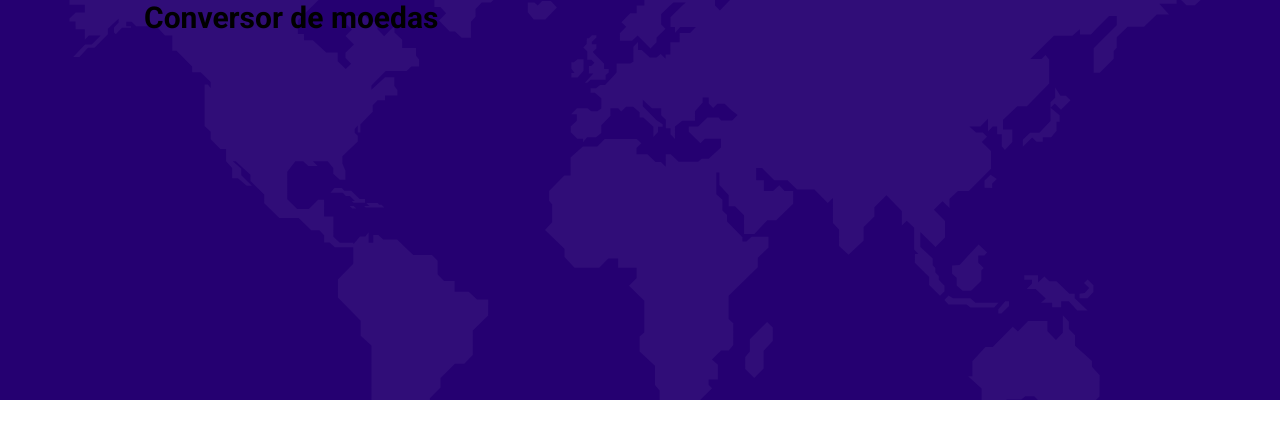
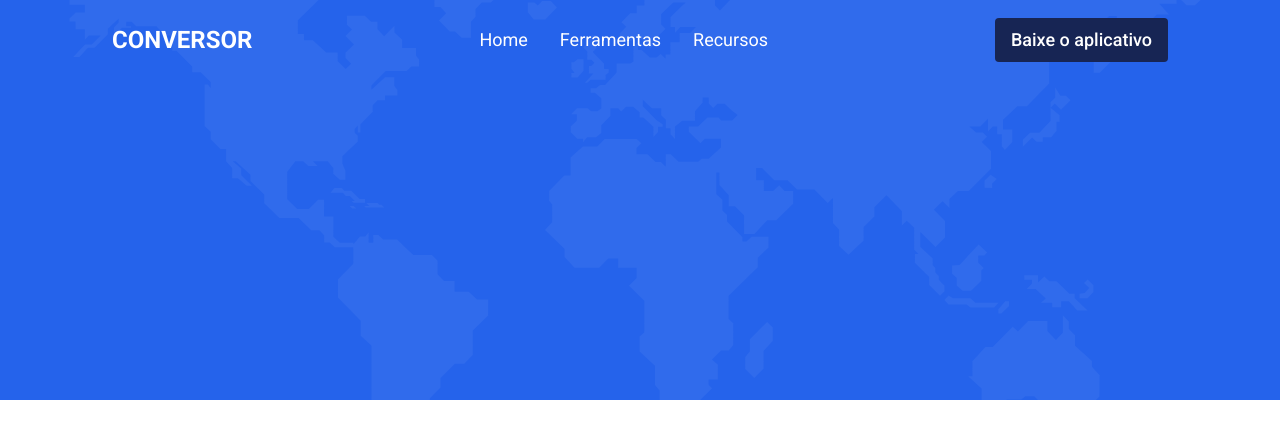
Before and after one commit to luccarauedys/conversor-de-moedas, a Next.js app: page / in a window 1280 px wide. Shown: the top 438 px of the page. Built offline with nearby package versions, Linux system fonts and the light colour scheme.

Commit message:
feat: add header com menu responsivo

```diff
--- a/package.json
+++ b/package.json
@@ -9,6 +9,7 @@
     "lint": "next lint"
   },
   "dependencies": {
+    "@phosphor-icons/react": "^2.0.9",
     "@types/node": "18.16.3",
     "@types/react": "18.2.0",
     "@types/react-dom": "18.2.1",
@@ -16,7 +17,6 @@
     "eslint": "8.39.0",
     "eslint-config-next": "13.3.4",
     "next": "13.3.4",
-    "phosphor-icons": "^1.4.2",
     "postcss": "8.4.23",
     "react": "18.2.0",
     "react-dom": "18.2.0",
--- /dev/null
+++ b/src/components/Header/MenuDesktop.tsx
@@ -0,0 +1,27 @@
+import Link from "next/link";
+
+export default function MenuDesktop() {
+  return (
+    <div className="flex justify-between items-center text-white h-[80px] px-8">
+      <div className="container mx-auto flex justify-between items-center">
+        <Link href="/" className="uppercase font-semibold text-2xl">
+          Conversor
+        </Link>
+
+        <nav className="flex items-center gap-8 text-lg">
+          <Link href="" className="hover:scale-105 duration-300">
+            Home
+          </Link>
+          <Link href="" className="hover:scale-105 duration-300">
+            Ferramentas
+          </Link>
+          <Link href="" className="hover:scale-105 duration-300">
+            Recursos
+          </Link>
+        </nav>
+
+        <button className="primary-button text-lg">Baixe o aplicativo</button>
+      </div>
+    </div>
+  );
+}
--- /dev/null
+++ b/src/components/Header/MenuMobile.tsx
@@ -0,0 +1,36 @@
+import Link from "next/link";
+import { useState } from "react";
+import { List, X } from "@phosphor-icons/react";
+
+export default function MenuMobile() {
+  const [menuIsOpen, setMenuIsOpen] = useState(false);
+
+  return (
+    <div className="container flex justify-between text-white p-6">
+      <Link href="/" className="uppercase text-xl font-semibold">
+        Conversor
+      </Link>
+
+      <List weight="bold" onClick={() => setMenuIsOpen(true)} className="text-3xl cursor-pointer hover:scale-110 duration-500" />
+      {menuIsOpen && (
+        <div className="fixed top-0 left-0 bottom-0 right-0 z-10 bg-white text-black bg-opacity-90">
+          <X onClick={() => setMenuIsOpen(false)} weight="bold" className="absolute top-6 right-6 text-3xl cursor-pointer hover:scale-110 duration-500" />
+          <div className="grid grid-cols-1 mt-24 gap-4 max-w-[80%] mx-auto">
+            <Link href="/" className="uppercase text-base font-medium text-center hover:scale-105 duration-300">
+              Home
+            </Link>
+            <Link href="/" className="uppercase text-base font-medium text-center hover:scale-105 duration-300">
+              Ferramentas
+            </Link>
+            <Link href="/" className="uppercase text-base font-medium text-center hover:scale-105 duration-300">
+              Recursos
+            </Link>
+            <Link href="/" className="primary-button mt-4 w-[180px] text-center mx-auto">
+              Baixe o aplicativo
+            </Link>
+          </div>
+        </div>
+      )}
+    </div>
+  );
+}
--- /dev/null
+++ b/src/components/Header/index.tsx
@@ -0,0 +1,15 @@
+import MenuDesktop from "./MenuDesktop";
+import MenuMobile from "./MenuMobile";
+
+export default function Header() {
+  return (
+    <>
+      <div className="block lg:hidden">
+        <MenuMobile />
+      </div>
+      <div className="hidden lg:block">
+        <MenuDesktop />
+      </div>
+    </>
+  );
+}
--- a/src/pages/index.tsx
+++ b/src/pages/index.tsx
@@ -1,3 +1,4 @@
+import Header from "@/components/Header";
 import { Roboto } from "next/font/google";
 
 const roboto = Roboto({
@@ -10,11 +11,9 @@ export default function Home() {
   return (
     <main className={`${roboto.className} min-h-screen flex flex-col`}>
       <div className="background">
-        <div className="header"></div>
+        <Header />
 
-        <div className="container w-[90%]">
-          <h1>Conversor de moedas</h1>
-        </div>
+        <div className="container w-[90%]"></div>
       </div>
     </main>
   );
--- a/src/styles/globals.css
+++ b/src/styles/globals.css
@@ -17,8 +17,14 @@
   }
 }
 
+@layer components {
+  .primary-button {
+    @apply bg-blue-950 text-white py-2 px-4 rounded font-medium hover:bg-blue-900 duration-500;
+  }
+}
+
 @layer utilities {
   .background {
-    @apply h-[50vh] bg-dark-blue bg-[url('/world-map.svg')] bg-cover bg-center bg-no-repeat;
+    @apply h-[50vh] bg-blue-600 bg-[url('/world-map.svg')] bg-cover bg-center bg-no-repeat;
   }
 }
```
Also changed, not shown: 1 other file (tests, documents, lock files or other folders).
